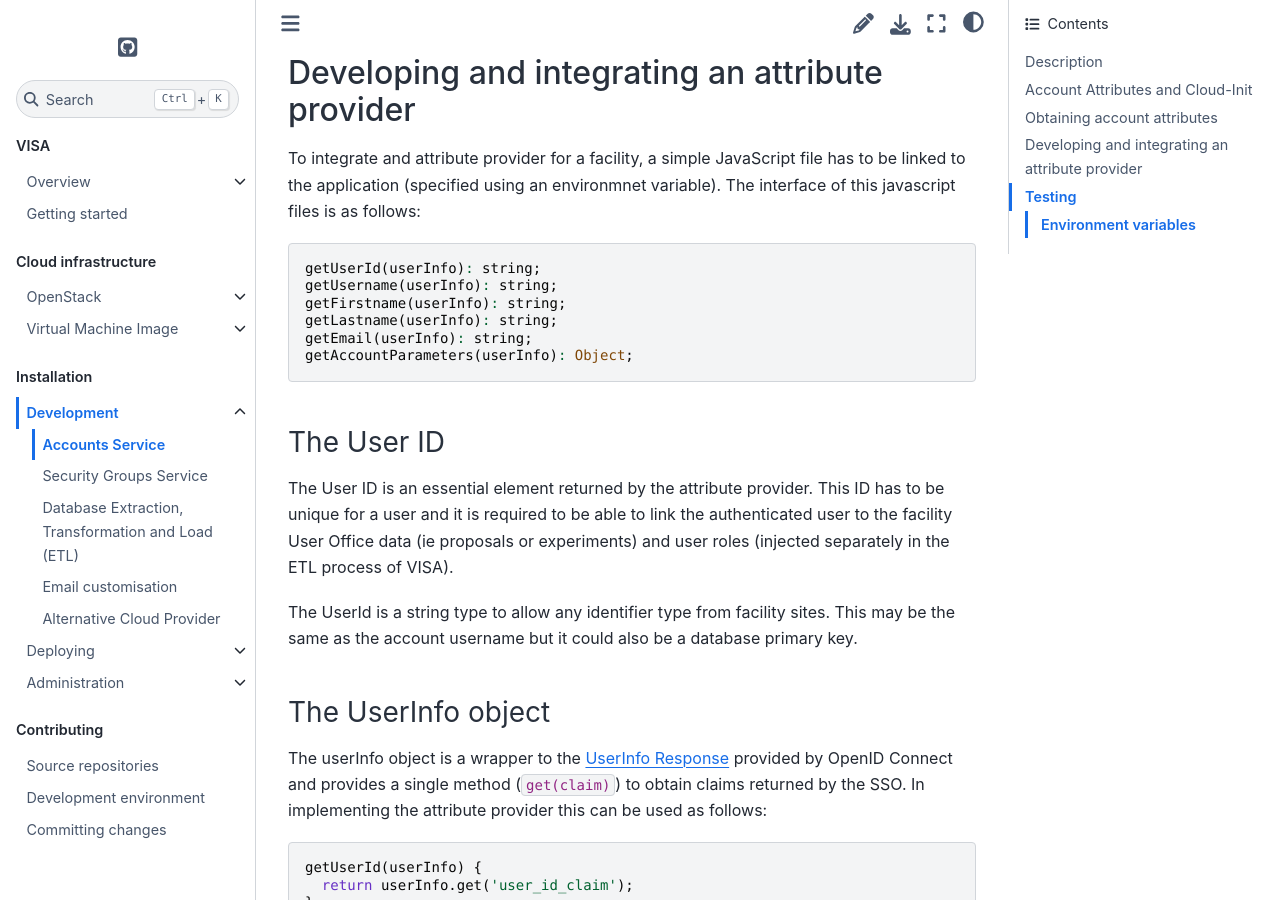
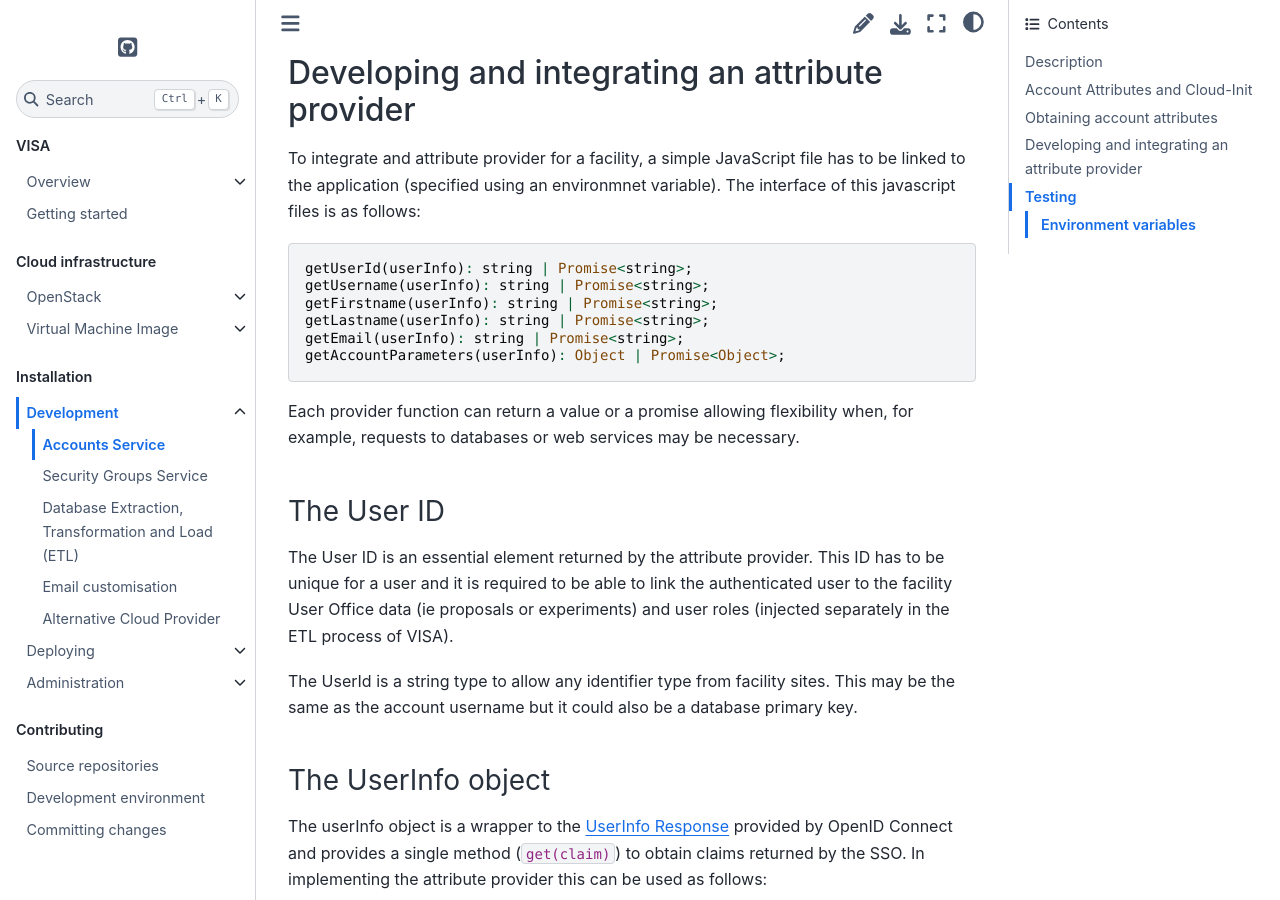
Before and after one commit to ILLGrenoble/visa-docs, a Sphinx documentation site: the page built from docs/source/development/development-accounts.md, in a window 1280 px wide and 900 px high, scrolled down 1214 px. Built offline with Sphinx 7.4.7 and the Sphinx Book theme 1.1.4, drawn with Linux system fonts in a browser that asks for light colours.

Commit message:
Update attribute provider API, illustrating that promises can be used.

````diff
--- a/docs/source/development/development-accounts.md
+++ b/docs/source/development/development-accounts.md
@@ -32,13 +32,15 @@
 To integrate and attribute provider for a facility, a simple JavaScript file has to be linked to the application (specified using an environmnet variable). The interface of this javascript files is as follows:
 
 ```javascript
-getUserId(userInfo): string;
-getUsername(userInfo): string;
-getFirstname(userInfo): string;
-getLastname(userInfo): string;
-getEmail(userInfo): string;
-getAccountParameters(userInfo): Object;
+getUserId(userInfo): string | Promise<string>;
+getUsername(userInfo): string | Promise<string>;
+getFirstname(userInfo): string | Promise<string>;
+getLastname(userInfo): string | Promise<string>;
+getEmail(userInfo): string | Promise<string>;
+getAccountParameters(userInfo): Object | Promise<Object>;
 ```
+
+Each provider function can return a value or a promise allowing flexibility when, for example, requests to databases or web services may be necessary.
 
 ### The User ID
 
````
